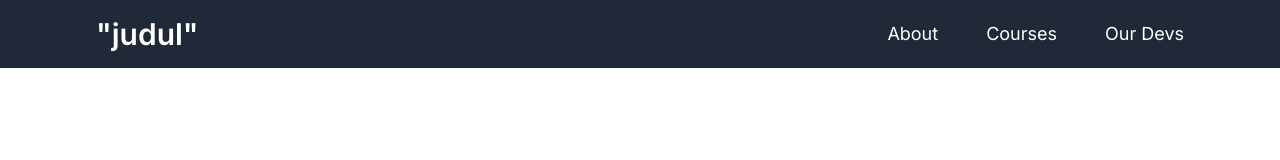
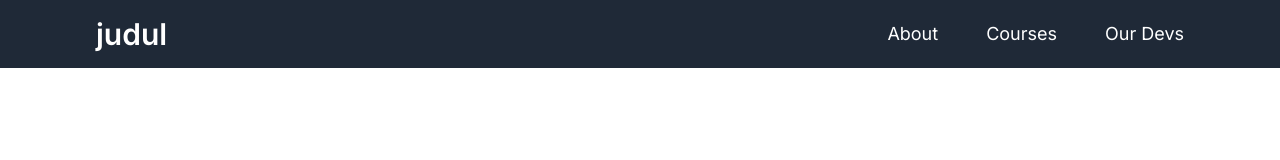
Before and after one commit to m-azzam-azis/project-sbf, a Next.js app: page / in a window 1280 px wide. Shown: the top 160 px of the page. Built offline with nearby package versions, Linux system fonts and the light colour scheme.

Commit message:
template dr azzam

```diff
--- a/src/components/Navbar.tsx
+++ b/src/components/Navbar.tsx
@@ -5,7 +5,7 @@ const Navbar = () => {
     <div className='sticky top-0 w-full bg-white'>
       <nav className="t-0 bg-gray-800 py-4 px-2 min-[320px]:px-6 sm:px-12 md:px-18 lg:px-24 xl:px-30">
         <div className="flex items-center justify-between">
-          <div className="text-white font-semibold text-3xl md:mx-0 hidden sm:block">"judul"</div>
+          <div className="text-white font-semibold text-3xl md:mx-0 hidden sm:block">judul</div>
           <div className="text-white font-semibold text-lg md:mx-0 block sm:hidden">M.Azzam</div>
           <div className='border-r-2 border-white h-8 min-[320px]:hidden'></div>
           <ul className="flex sm:space-x-4 space-x-2 md:space-x-8 lg:space-x-12">
```
